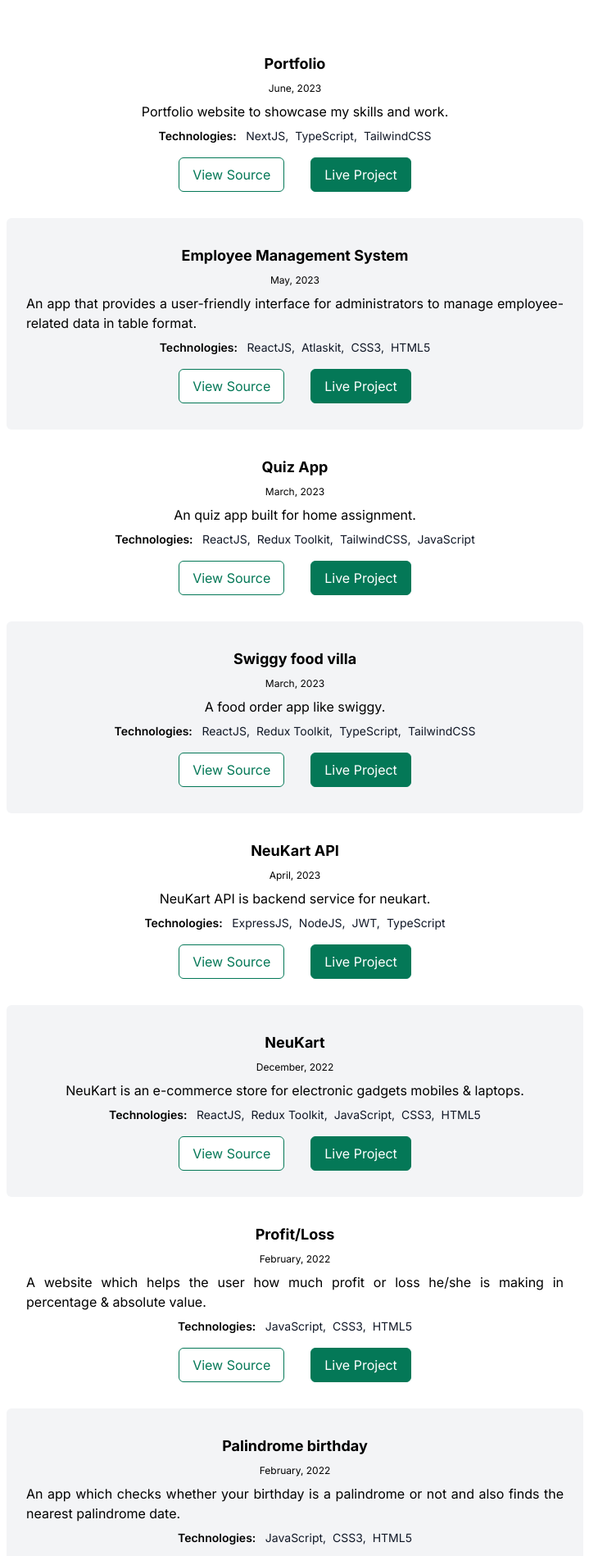
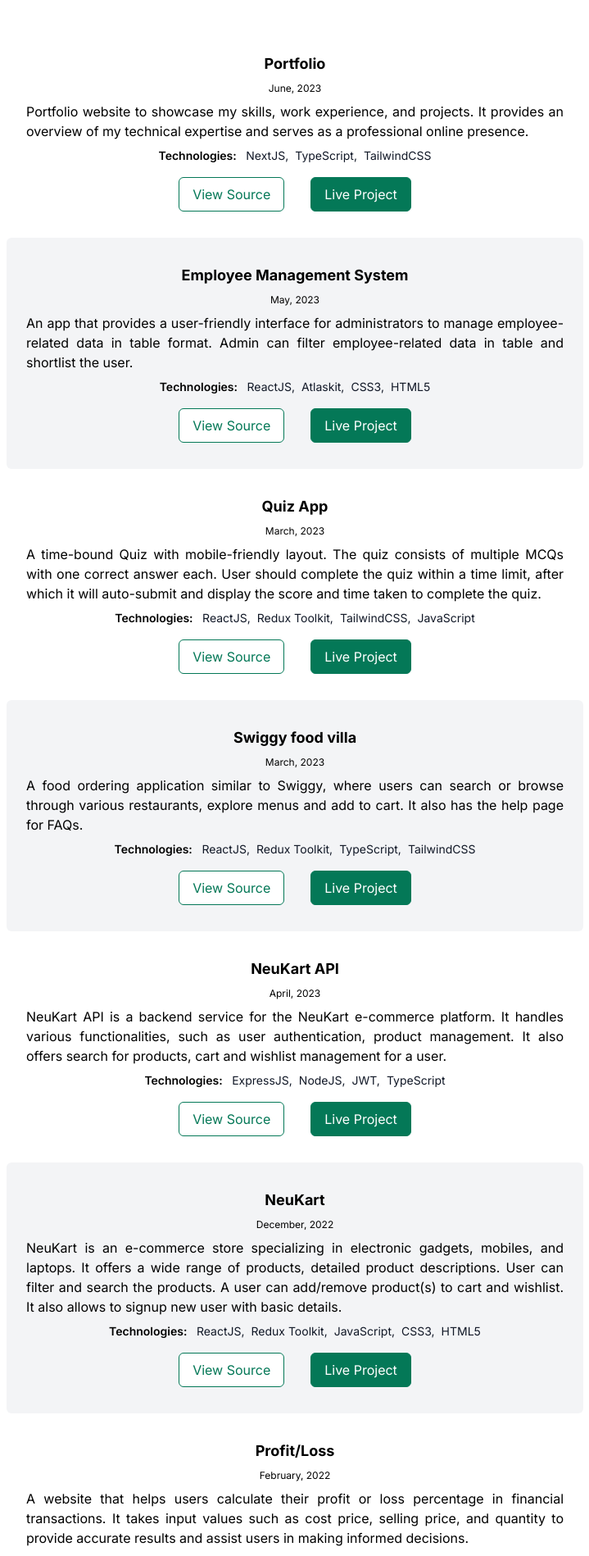
Before and after one commit to Pushpendra-Sharma/next-portfolio, a Next.js app: page /projects in a window 1280 px wide. Shown: the part 280-2178 px from the top of the page at 82% size, without its empty margins (280-999 px from the left). Built offline with nearby package versions, Linux system fonts and the light colour scheme.

Commit message:
feat: update description for projects

```diff
--- a/constants/projects.ts
+++ b/constants/projects.ts
@@ -3,17 +3,18 @@ import { ProjectT } from '@/types';
 export const projectsArray: Array<ProjectT> = [
   {
     heading: 'Portfolio',
-    description: 'Portfolio website to showcase my skills and work.',
     time: 'June, 2023',
+    description:
+      'Portfolio website to showcase my skills, work experience, and projects. It provides an overview of my technical expertise and serves as a professional online presence.',
     liveLink: 'https://pushpendra-sharma.vercel.app/',
     srcLink: 'https://github.com/Pushpendra-Sharma/next-portfolio',
     technologies: ['NextJS', 'TypeScript', 'TailwindCSS'],
   },
   {
     heading: 'Employee Management System',
+    time: 'May, 2023',
     description:
-      'An app that provides a user-friendly interface for administrators to manage employee-related data in table format.',
-    time: 'May, 2023',
+      'An app that provides a user-friendly interface for administrators to manage employee-related data in table format. Admin can filter employee-related data in table and shortlist the user.',
     liveLink: 'https://system-employee-management.netlify.app/',
     srcLink: 'https://github.com/Pushpendra-Sharma/management-app',
     technologies: ['ReactJS', 'Atlaskit', 'CSS3', 'HTML5'],
@@ -21,7 +22,8 @@ export const projectsArray: Array<ProjectT> = [
   {
     heading: 'Quiz App',
     time: 'March, 2023',
-    description: 'An quiz app built for home assignment.',
+    description:
+      'A time-bound Quiz with mobile-friendly layout. The quiz consists of multiple MCQs with one correct answer each. User should complete the quiz within a time limit, after which it will auto-submit and display the score and time taken to complete the quiz.',
     liveLink: 'https://gen-quiz.netlify.app/',
     srcLink: 'https://github.com/Pushpendra-Sharma/quiz',
     technologies: ['ReactJS', 'Redux Toolkit', 'TailwindCSS', 'JavaScript'],
@@ -29,7 +31,8 @@ export const projectsArray: Array<ProjectT> = [
   {
     heading: 'Swiggy food villa',
     time: 'March, 2023',
-    description: 'A food order app like swiggy.',
+    description:
+      'A food ordering application similar to Swiggy, where users can search or browse through various restaurants, explore menus and add to cart. It also has the help page for FAQs.',
     liveLink: 'https://swiggy-food.netlify.app/',
     srcLink: 'https://github.com/Pushpendra-Sharma/swiggy',
     technologies: ['ReactJS', 'Redux Toolkit', 'TypeScript', 'TailwindCSS'],
@@ -37,7 +40,8 @@ export const projectsArray: Array<ProjectT> = [
   {
     heading: 'NeuKart API',
     time: 'April, 2023',
-    description: 'NeuKart API is backend service for neukart.',
+    description:
+      'NeuKart API is a backend service for the NeuKart e-commerce platform. It handles various functionalities, such as user authentication, product management. It also offers search for products, cart and wishlist management for a user.',
     liveLink: 'https://neukart-api.onrender.com',
     srcLink: 'https://github.com/Pushpendra-Sharma/neukart-api',
     technologies: ['ExpressJS', 'NodeJS', 'JWT', 'TypeScript'],
@@ -46,7 +50,7 @@ export const projectsArray: Array<ProjectT> = [
     heading: 'NeuKart',
     time: 'December, 2022',
     description:
-      'NeuKart is an e-commerce store for electronic gadgets mobiles & laptops.',
+      'NeuKart is an e-commerce store specializing in electronic gadgets, mobiles, and laptops. It offers a wide range of products, detailed product descriptions. User can filter and search the products. A user can add/remove product(s) to cart and wishlist. It also allows to signup new user with basic details.',
     liveLink: 'https://neukart.netlify.app/',
     srcLink: 'https://github.com/Pushpendra-Sharma/neu-kart',
     technologies: ['ReactJS', 'Redux Toolkit', 'JavaScript', 'CSS3', 'HTML5'],
@@ -55,7 +59,7 @@ export const projectsArray: Array<ProjectT> = [
     heading: 'Profit/Loss',
     time: 'February, 2022',
     description:
-      'A website which helps the user how much profit or loss he/she is making in percentage & absolute value.',
+      'A website that helps users calculate their profit or loss percentage in financial transactions. It takes input values such as cost price, selling price, and quantity to provide accurate results and assist users in making informed decisions.',
     liveLink: 'https://claculate-profit-or-loss.netlify.app/',
     srcLink: 'https://github.com/Pushpendra-Sharma/profit-or-loss',
     technologies: ['JavaScript', 'CSS3', 'HTML5'],
@@ -64,7 +68,7 @@ export const projectsArray: Array<ProjectT> = [
     heading: 'Palindrome birthday',
     time: 'February, 2022',
     description:
-      'An app which checks whether your birthday is a palindrome or not and also finds the nearest palindrome date.',
+      'An app that checks whether a given date of birth is a palindrome or not. It also finds the nearest palindrome date.',
     liveLink: 'https://checkif-birthday-palindrome.netlify.app/',
     srcLink: 'https://github.com/Pushpendra-Sharma/palindrome-birthday',
     technologies: ['JavaScript', 'CSS3', 'HTML5'],
@@ -72,7 +76,8 @@ export const projectsArray: Array<ProjectT> = [
   {
     heading: 'Learn triangles',
     time: 'February, 2022',
-    description: 'A website which helps you to learn about triangles.',
+    description:
+      'A website designed to help users learn and understand various concepts related to triangles. It provides interactive lessons, quizzes, and strengthen knowledge in geometry.',
     liveLink: 'https://learning-triangles.netlify.app/',
     srcLink: 'https://github.com/Pushpendra-Sharma/learn-triangles',
     technologies: ['JavaScript', 'CSS3', 'HTML5'],
@@ -81,7 +86,7 @@ export const projectsArray: Array<ProjectT> = [
     heading: 'Lucky birthday',
     time: 'January, 2022',
     description:
-      'A website which can help you to check whether your birthday is lucky or not.',
+      'A website that allows users to check if their birthday is considered lucky based on certain numerical calculations. It provides an entertaining way to explore the concept of luck and its association with birthdates.',
     liveLink: 'https://check-bday-luck.netlify.app/',
     srcLink: 'https://github.com/Pushpendra-Sharma/lucky-birthday',
     technologies: ['JavaScript', 'CSS3', 'HTML5'],
@@ -90,7 +95,7 @@ export const projectsArray: Array<ProjectT> = [
     heading: 'Cash Register Manager',
     time: 'January, 2022',
     description:
-      'An app which helps the user by telling how can he/she return the change to the customer with minimum number of notes.',
+      'An application that assists users in calculating the amount of change to be returned to customers in cash transactions. It recommends the optimal distribution of notes to minimize the number of physical currency units used.',
     liveLink: 'https://manage-cash-bill.netlify.app/',
     srcLink: 'https://github.com/Pushpendra-Sharma/cash-register-manager',
     technologies: ['JavaScript', 'CSS3', 'HTML5'],
@@ -99,7 +104,7 @@ export const projectsArray: Array<ProjectT> = [
     heading: 'Good Food',
     time: 'January, 2022',
     description:
-      'A food app that will help you find some good recommendations for all the genre.',
+      'A food recommendation app that provides users with curated suggestions for various culinary genres.',
     liveLink: 'https://us8jw.csb.app/',
     srcLink: 'https://github.com/Pushpendra-Sharma/good-food',
     technologies: ['ReactJS', 'JavaScript', 'CSS3', 'HTML5'],
@@ -108,9 +113,9 @@ export const projectsArray: Array<ProjectT> = [
     heading: 'Fruit emoji interpreter',
     time: 'January, 2022',
     description:
-      'Learn some fruit names with emojis. Checkout this library of fruit emojis with meaning.',
+      'An interactive website that allows users to explore and learn about different fruits using emojis. It provides a collection of fruit emojis along with their names.',
     liveLink: 'https://0ry0k.csb.app//',
-    srcLink: 'https://github.com/Pushpendra-Sharma/Emoji-interpreter',
+    srcLink: 'https://github.com/Pushpendra-Sharma/fruit-emoji-interpreter',
     technologies: ['ReactJS', 'JavaScript', 'CSS3', 'HTML5'],
   },
   {
@@ -135,7 +140,7 @@ export const projectsArray: Array<ProjectT> = [
     heading: 'GK Quiz!',
     time: 'January, 2022',
     description:
-      'A CLI app built to check your general knowledge by answering simple questions.',
+      'A CLI(Command-Line Interface) app built to check the general knowledge by answering simple questions.',
     liveLink: 'https://replit.com/@pushpendra-ietl/QuizApp?embed=true',
     srcLink: 'https://github.com/Pushpendra-Sharma/QuizApp',
     technologies: ['JavaScript'],
@@ -143,7 +148,8 @@ export const projectsArray: Array<ProjectT> = [
   {
     heading: 'How well do you know me?',
     time: 'January, 2022',
-    description: 'A CLI app for how well do you know me?',
+    description:
+      'A CLI(Command-Line Interface) app for how well do you know me?',
     liveLink: 'https://replit.com/@pushpendra-ietl/First-CLI-app?embed=true',
     srcLink: 'https://github.com/Pushpendra-Sharma/First-CLI-app',
     technologies: ['JavaScript'],
```
